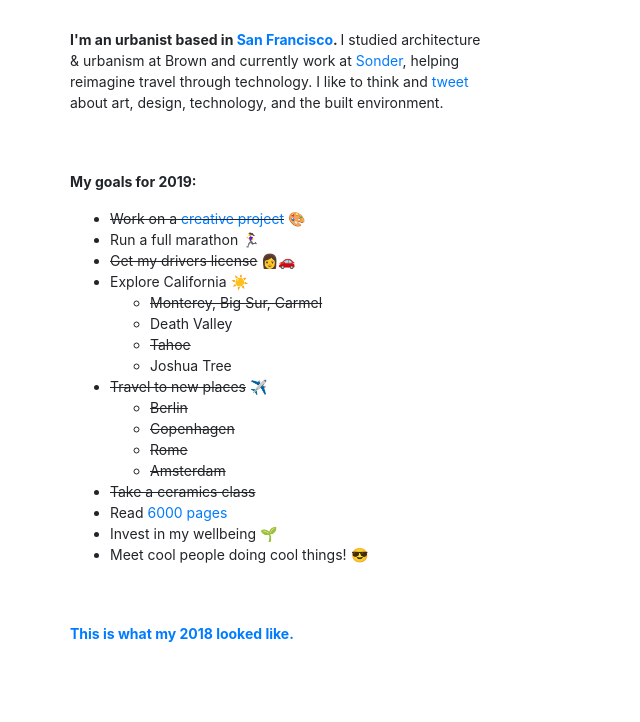
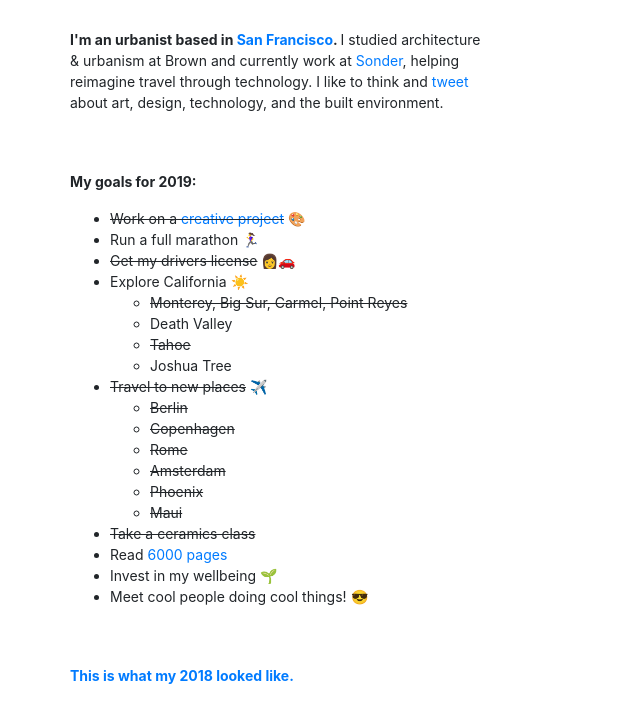
Before and after one commit to elaineawang/elaineawang.com, a plain HTML site: page index.html in a window 1280 px wide. Shown: the part 120-842 px from the top of the page, without its empty margins (0-640 px from the left). Drawn offline with nearby package versions, Linux system fonts and the light colour scheme.

Commit message:
new cities

```diff
--- a/index.html
+++ b/index.html
@@ -83,7 +83,7 @@
       <li><strike>Get my drivers license</strike> 👩🚗</li>
       <li>Explore California ☀️</li>
       <ul>
-        <li><strike>Monterey, Big Sur, Carmel</strike></li>
+        <li><strike>Monterey, Big Sur, Carmel, Point Reyes</strike></li>
         <li>Death Valley</li>
         <li><strike>Tahoe</strike></li>
         <li>Joshua Tree</li>
@@ -94,6 +94,8 @@
         <li><strike>Copenhagen</strike></li>
         <li><strike>Rome</strike></li>
         <li><strike>Amsterdam</strike></li>
+        <li><strike>Phoenix</strike></li>
+        <li><strike>Maui</strike></li>
       </ul>
       <li><strike>Take a ceramics class</strike></li>
       <li>Read <a href="https://www.goodreads.com/user/show/95379102-elaine-wang">6000 pages</a></li>
```
